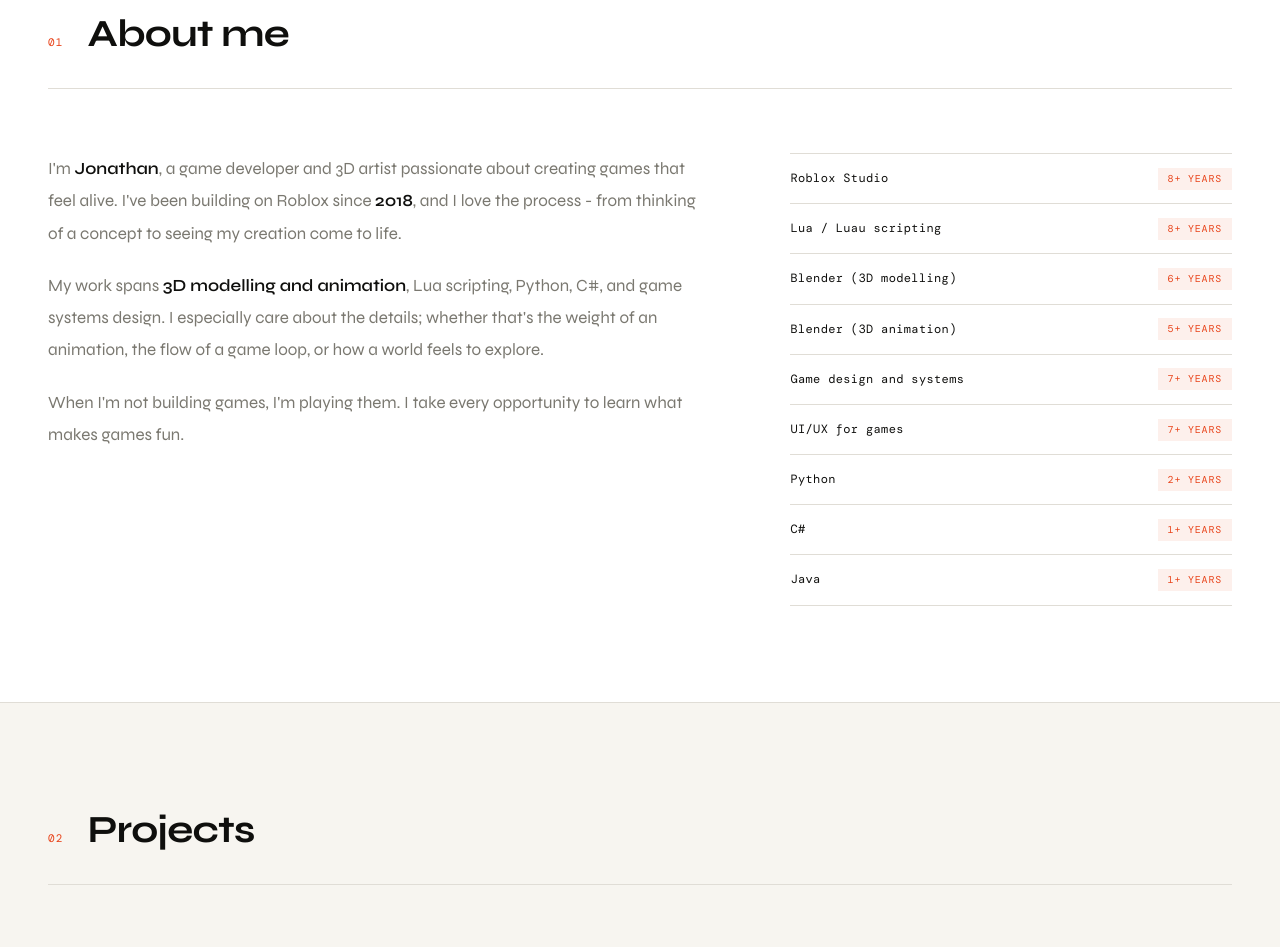
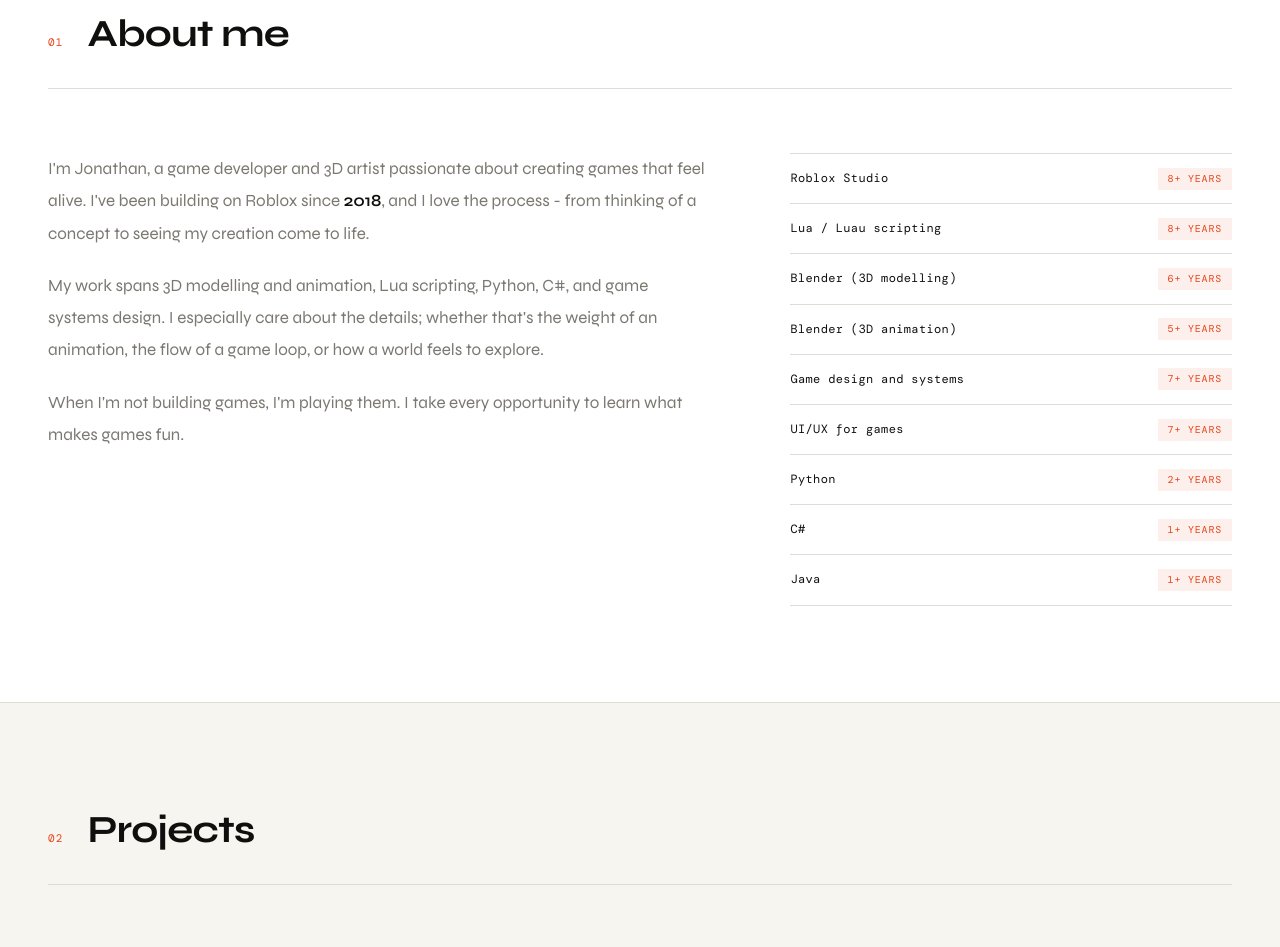
Before and after one commit to JonathanKwak/jonathankwak.github.io, a plain HTML site: page index.html in a window 1280 px wide. Shown: the part 1120-2067 px from the top of the page. Drawn offline with nearby package versions, Linux system fonts and the light colour scheme; grey boxes are pictures that could not be loaded.

Commit message:
more minor touch-ups to text

```diff
--- a/index.html
+++ b/index.html
@@ -54,10 +54,10 @@
   <div class="about-grid">
     <div class="about-text reveal">
       <p>
-        I'm <strong>Jonathan</strong>, a game developer and 3D artist passionate about creating games that feel alive. I've been building on Roblox since <strong>2018</strong>, and I love the process - from thinking of a concept to seeing my creation come to life.
+        I'm Jonathan, a game developer and 3D artist passionate about creating games that feel alive. I've been building on Roblox since <strong>2018</strong>, and I love the process - from thinking of a concept to seeing my creation come to life.
       </p>
       <p>
-        My work spans <strong>3D modelling and animation</strong>, Lua scripting, Python, C#, and game systems design. I especially care about the details; whether that's the weight of an animation, the flow of a game loop, or how a world feels to explore.
+        My work spans 3D modelling and animation, Lua scripting, Python, C#, and game systems design. I especially care about the details; whether that's the weight of an animation, the flow of a game loop, or how a world feels to explore.
       </p>
       <p>
         When I'm not building games, I'm playing them. I take every opportunity to learn what makes games fun.
```
